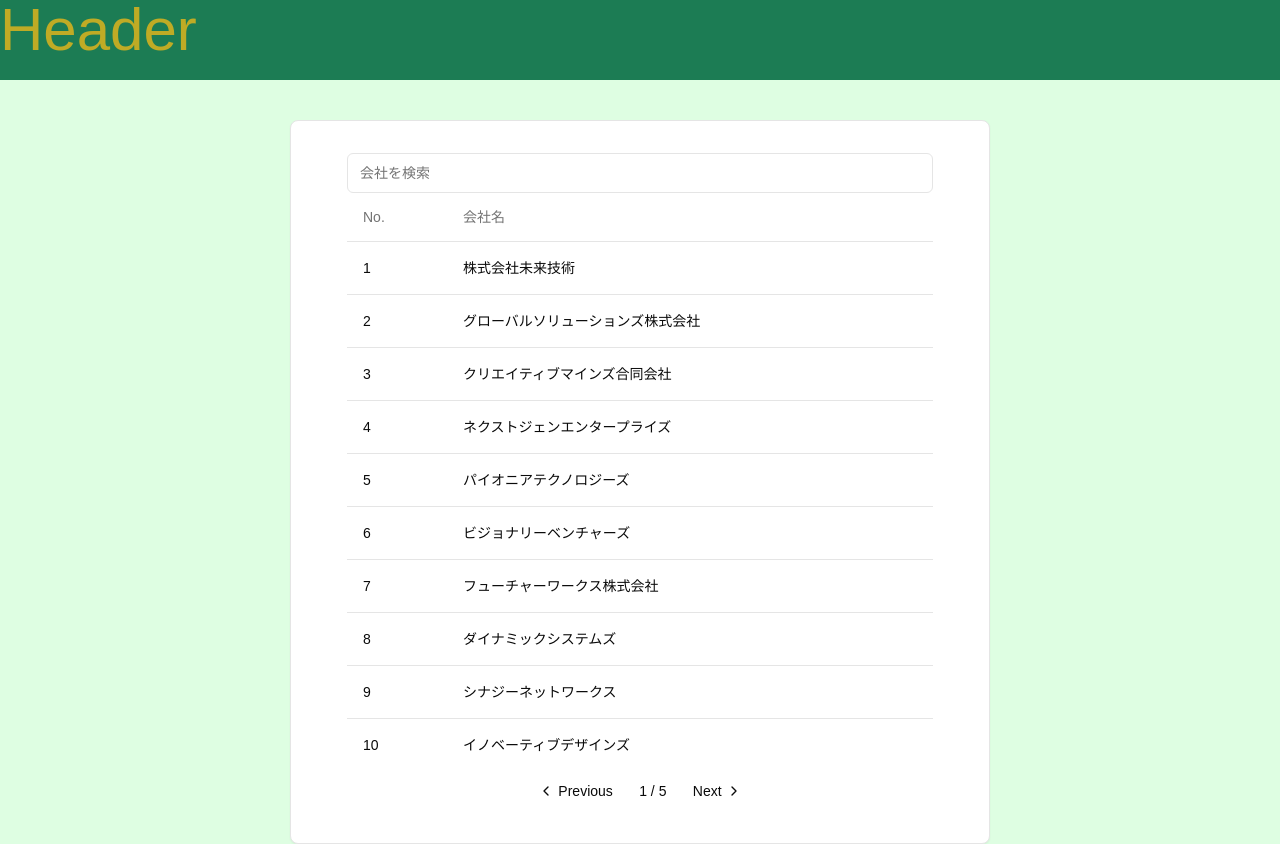
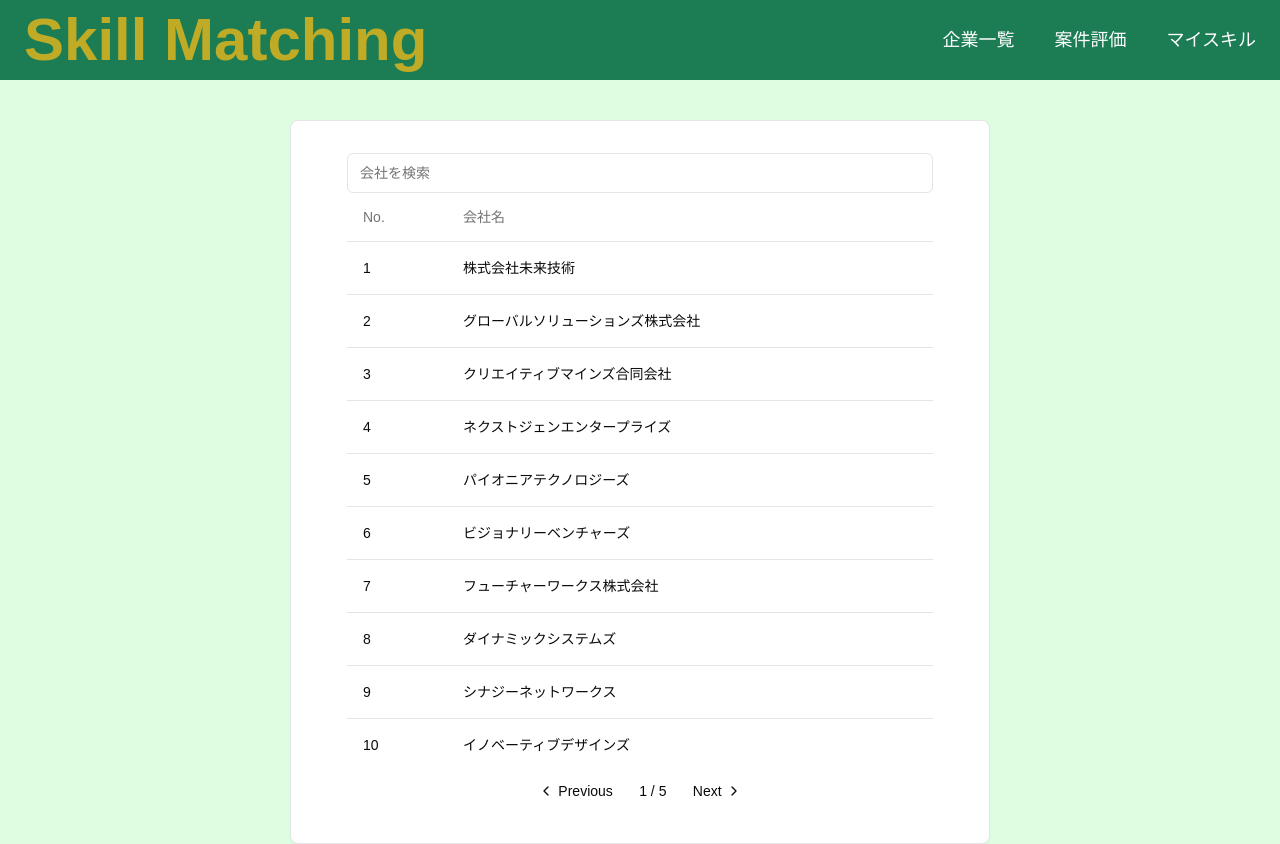
Before and after one commit to RiTa-23/SkillMatching, a Next.js app in the folder frontend/: page /1/company in a window 1280 px wide. Built offline with nearby package versions, Linux system fonts and the light colour scheme.

Commit message:
add:ヘッダーにナビゲーションを追加#41

```diff
--- a/frontend/package.json
+++ b/frontend/package.json
@@ -12,6 +12,7 @@
     "@hookform/resolvers": "^3.9.1",
     "@radix-ui/react-dialog": "^1.1.4",
     "@radix-ui/react-label": "^2.1.1",
+    "@radix-ui/react-navigation-menu": "^1.2.3",
     "@radix-ui/react-popover": "^1.1.4",
     "@radix-ui/react-slider": "^1.2.2",
     "@radix-ui/react-slot": "^1.1.1",
--- a/frontend/src/app/(answerer)/[id]/edit/page.tsx
+++ b/frontend/src/app/(answerer)/[id]/edit/page.tsx
@@ -45,7 +45,7 @@
     },
   });
 
-  const { fields, append, remove } = useFieldArray({
+  const { fields, append, remove,  } = useFieldArray({
     control: form.control,
     name: "languages",
   });
--- /dev/null
+++ b/frontend/src/app/(answerer)/[id]/project/page.tsx
@@ -0,0 +1,9 @@
+const ProjectPage = () => {
+  return (
+    <div>
+      <h1>案件評価</h1>
+    </div>
+  );
+}
+
+export default ProjectPage;
--- a/frontend/src/app/layout.tsx
+++ b/frontend/src/app/layout.tsx
@@ -1,7 +1,7 @@
 import type { Metadata } from "next";
 import localFont from "next/font/local";
 import "./globals.css";
-import Header from "@/components/Header";
+import Header from "@/components/header/AnswererHeader";
 
 const geistSans = localFont({
   src: "./fonts/GeistVF.woff",
--- a/frontend/src/components/Header.tsx
+++ /dev/null
@@ -1,9 +0,0 @@
-const Header = () => {
-  return (
-    <header className="bg-main-600 h-[10vh]">
-      <h1 className="text-accent-500 text-6xl">Header</h1>
-    </header>
-  );
-};
-
-export default Header;
--- a/frontend/src/components/answer/company/CompanyList.tsx
+++ b/frontend/src/components/answer/company/CompanyList.tsx
@@ -3,7 +3,6 @@
 import {
   Pagination,
   PaginationContent,
-  // PaginationEllipsis,
   PaginationItem,
   PaginationLink,
   PaginationNext,
@@ -101,7 +100,7 @@
 
   return (
     <>
-      <Table className="">
+      <Table>
         <TableHeader>
           <TableRow>
             <TableHead className="w-[100px]">No.</TableHead>
@@ -111,8 +110,8 @@
         <TableBody>
           {currentData.map((company) => (
             <TableRow key={company.id} className="hover:bg-gray-100">
-              <TableCell className="">{company.id}</TableCell>
-              <TableCell className="">{company.name}</TableCell>
+              <TableCell>{company.id}</TableCell>
+              <TableCell>{company.name}</TableCell>
             </TableRow>
           ))}
         </TableBody>
--- /dev/null
+++ b/frontend/src/components/header/AnswererHeader.tsx
@@ -0,0 +1,37 @@
+"use client";
+
+import Link from "next/link";
+import { useParams } from "next/navigation";
+
+import {
+  NavigationMenu,
+  NavigationMenuItem,
+  NavigationMenuList
+} from "@/components/ui/navigation-menu";
+
+import { answererUrls } from "@/components/header/urls";
+
+const Header = () => {
+  const { id } = useParams();
+
+  return (
+    <header className="flex justify-between items-center bg-main-600 h-[10vh]">
+      <h1 className="text-accent-500 text-6xl font-extrabold ml-6">
+        Skill Matching
+      </h1>
+      <NavigationMenu>
+        <NavigationMenuList className="space-x-10 text-white text-lg mr-6">
+          {answererUrls.map((url) => (
+            <NavigationMenuItem key={url.url} className="hover:text-accent-500">
+              <Link href={`/${id}/${url.url}`} passHref>
+                {url.name}
+              </Link>
+            </NavigationMenuItem>
+          ))}
+        </NavigationMenuList>
+      </NavigationMenu>
+    </header>
+  );
+};
+
+export default Header;
--- /dev/null
+++ b/frontend/src/components/header/urls.ts
@@ -0,0 +1,14 @@
+export const answererUrls = [
+  {
+    name: "企業一覧",
+    url: "/company",
+  },
+  {
+    name: "案件評価",
+    url: "/project",
+  },
+  {
+    name: "マイスキル",
+    url: "/",
+  },
+];
--- /dev/null
+++ b/frontend/src/components/ui/navigation-menu.tsx
@@ -0,0 +1,128 @@
+import * as React from "react"
+import * as NavigationMenuPrimitive from "@radix-ui/react-navigation-menu"
+import { cva } from "class-variance-authority"
+import { ChevronDown } from "lucide-react"
+
+import { cn } from "@/lib/utils"
+
+const NavigationMenu = React.forwardRef<
+  React.ElementRef<typeof NavigationMenuPrimitive.Root>,
+  React.ComponentPropsWithoutRef<typeof NavigationMenuPrimitive.Root>
+>(({ className, children, ...props }, ref) => (
+  <NavigationMenuPrimitive.Root
+    ref={ref}
+    className={cn(
+      "relative z-10 flex max-w-max flex-1 items-center justify-center",
+      className
+    )}
+    {...props}
+  >
+    {children}
+    <NavigationMenuViewport />
+  </NavigationMenuPrimitive.Root>
+))
+NavigationMenu.displayName = NavigationMenuPrimitive.Root.displayName
+
+const NavigationMenuList = React.forwardRef<
+  React.ElementRef<typeof NavigationMenuPrimitive.List>,
+  React.ComponentPropsWithoutRef<typeof NavigationMenuPrimitive.List>
+>(({ className, ...props }, ref) => (
+  <NavigationMenuPrimitive.List
+    ref={ref}
+    className={cn(
+      "group flex flex-1 list-none items-center justify-center space-x-1",
+      className
+    )}
+    {...props}
+  />
+))
+NavigationMenuList.displayName = NavigationMenuPrimitive.List.displayName
+
+const NavigationMenuItem = NavigationMenuPrimitive.Item
+
+const navigationMenuTriggerStyle = cva(
+  "group inline-flex h-10 w-max items-center justify-center rounded-md bg-background px-4 py-2 text-sm font-medium transition-colors hover:bg-accent hover:text-accent-foreground focus:bg-accent focus:text-accent-foreground focus:outline-none disabled:pointer-events-none disabled:opacity-50 data-[active]:bg-accent/50 data-[state=open]:bg-accent/50"
+)
+
+const NavigationMenuTrigger = React.forwardRef<
+  React.ElementRef<typeof NavigationMenuPrimitive.Trigger>,
+  React.ComponentPropsWithoutRef<typeof NavigationMenuPrimitive.Trigger>
+>(({ className, children, ...props }, ref) => (
+  <NavigationMenuPrimitive.Trigger
+    ref={ref}
+    className={cn(navigationMenuTriggerStyle(), "group", className)}
+    {...props}
+  >
+    {children}{" "}
+    <ChevronDown
+      className="relative top-[1px] ml-1 h-3 w-3 transition duration-200 group-data-[state=open]:rotate-180"
+      aria-hidden="true"
+    />
+  </NavigationMenuPrimitive.Trigger>
+))
+NavigationMenuTrigger.displayName = NavigationMenuPrimitive.Trigger.displayName
+
+const NavigationMenuContent = React.forwardRef<
+  React.ElementRef<typeof NavigationMenuPrimitive.Content>,
+  React.ComponentPropsWithoutRef<typeof NavigationMenuPrimitive.Content>
+>(({ className, ...props }, ref) => (
+  <NavigationMenuPrimitive.Content
+    ref={ref}
+    className={cn(
+      "left-0 top-0 w-full data-[motion^=from-]:animate-in data-[motion^=to-]:animate-out data-[motion^=from-]:fade-in data-[motion^=to-]:fade-out data-[motion=from-end]:slide-in-from-right-52 data-[motion=from-start]:slide-in-from-left-52 data-[motion=to-end]:slide-out-to-right-52 data-[motion=to-start]:slide-out-to-left-52 md:absolute md:w-auto ",
+      className
+    )}
+    {...props}
+  />
+))
+NavigationMenuContent.displayName = NavigationMenuPrimitive.Content.displayName
+
+const NavigationMenuLink = NavigationMenuPrimitive.Link
+
+const NavigationMenuViewport = React.forwardRef<
+  React.ElementRef<typeof NavigationMenuPrimitive.Viewport>,
+  React.ComponentPropsWithoutRef<typeof NavigationMenuPrimitive.Viewport>
+>(({ className, ...props }, ref) => (
+  <div className={cn("absolute left-0 top-full flex justify-center")}>
+    <NavigationMenuPrimitive.Viewport
+      className={cn(
+        "origin-top-center relative mt-1.5 h-[var(--radix-navigation-menu-viewport-height)] w-full overflow-hidden rounded-md border bg-popover text-popover-foreground shadow-lg data-[state=open]:animate-in data-[state=closed]:animate-out data-[state=closed]:zoom-out-95 data-[state=open]:zoom-in-90 md:w-[var(--radix-navigation-menu-viewport-width)]",
+        className
+      )}
+      ref={ref}
+      {...props}
+    />
+  </div>
+))
+NavigationMenuViewport.displayName =
+  NavigationMenuPrimitive.Viewport.displayName
+
+const NavigationMenuIndicator = React.forwardRef<
+  React.ElementRef<typeof NavigationMenuPrimitive.Indicator>,
+  React.ComponentPropsWithoutRef<typeof NavigationMenuPrimitive.Indicator>
+>(({ className, ...props }, ref) => (
+  <NavigationMenuPrimitive.Indicator
+    ref={ref}
+    className={cn(
+      "top-full z-[1] flex h-1.5 items-end justify-center overflow-hidden data-[state=visible]:animate-in data-[state=hidden]:animate-out data-[state=hidden]:fade-out data-[state=visible]:fade-in",
+      className
+    )}
+    {...props}
+  >
+    <div className="relative top-[60%] h-2 w-2 rotate-45 rounded-tl-sm bg-border shadow-md" />
+  </NavigationMenuPrimitive.Indicator>
+))
+NavigationMenuIndicator.displayName =
+  NavigationMenuPrimitive.Indicator.displayName
+
+export {
+  navigationMenuTriggerStyle,
+  NavigationMenu,
+  NavigationMenuList,
+  NavigationMenuItem,
+  NavigationMenuContent,
+  NavigationMenuTrigger,
+  NavigationMenuLink,
+  NavigationMenuIndicator,
+  NavigationMenuViewport,
+}
```
Also changed, not shown: frontend/tailwind.config.ts (+52 -52 lines), 1 other file (tests, documents, lock files or other folders).
